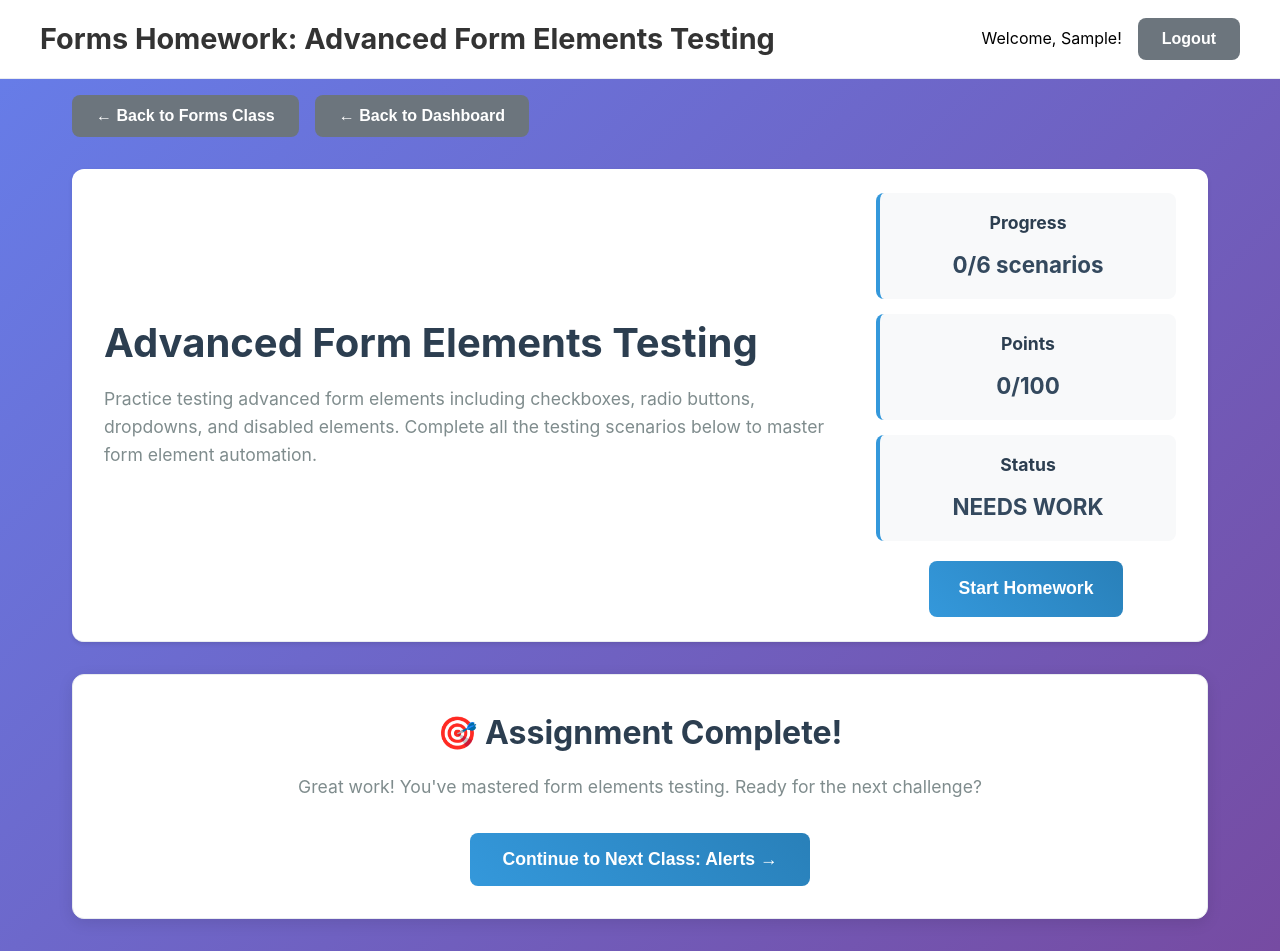
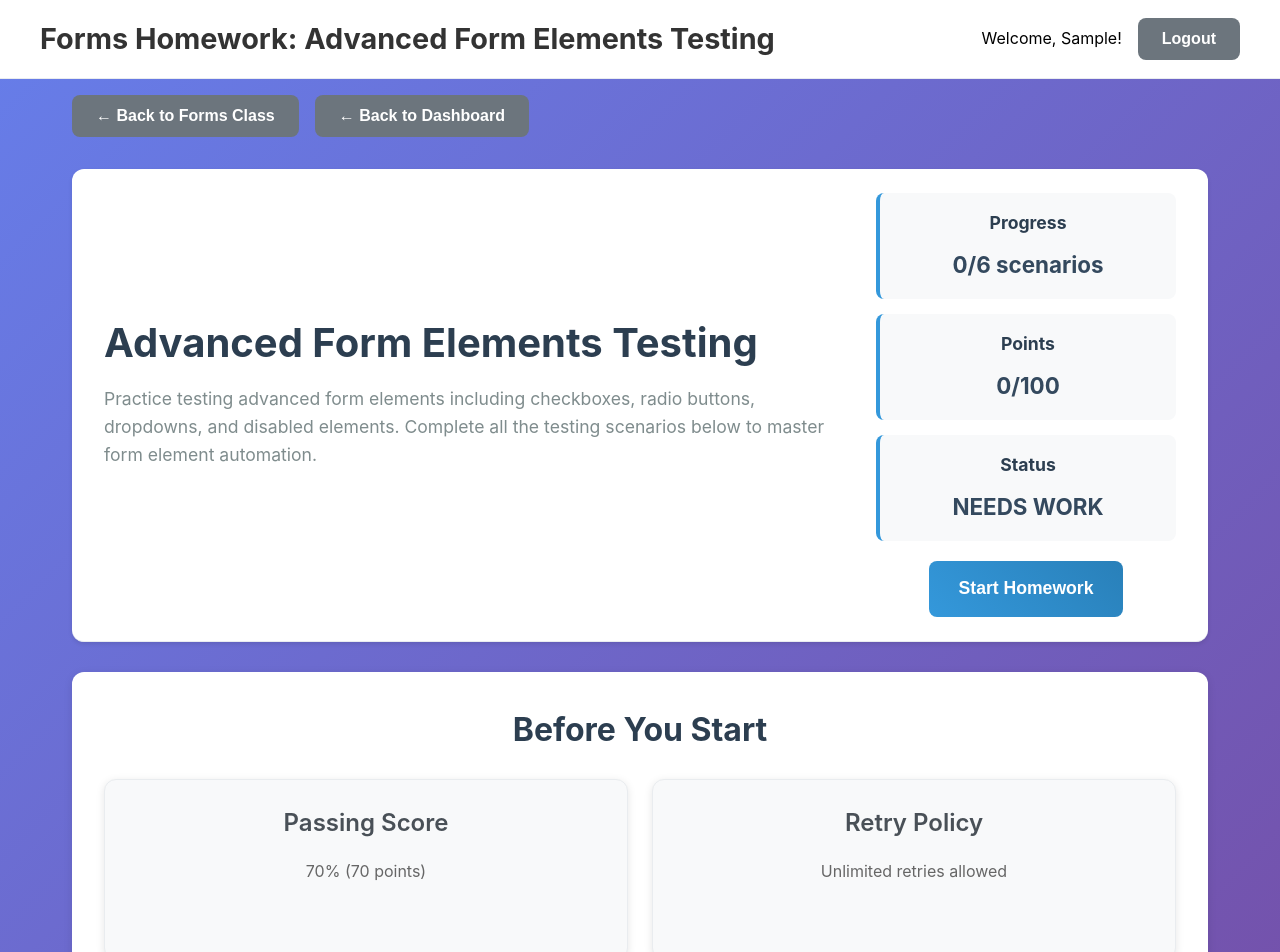
Before and after one commit to TanyaKars/ES, a React (Vite) app in the folder ui/: page /homework/forms in a window 1280 px wide. Shown: the top 952 px of the page. Built offline with nearby package versions, Linux system fonts and the light colour scheme; sample sign-in values are in the browser's storage.

Commit message:
add Before you start box on the forms HW

```diff
--- a/ui/src/data/homework/formsHomeworkData.ts
+++ b/ui/src/data/homework/formsHomeworkData.ts
@@ -79,3 +79,10 @@ export const formsHomeworkScenarios: HomeworkScenarioData[] = [
     ]
   }
 ];
+
+export const formsHomeworkConfig = {
+  maxPoints: 100,
+  passingScore: 70,
+  allowRetry: true,
+  showHints: true
+};
--- a/ui/src/pages/homework/FormsHomework.tsx
+++ b/ui/src/pages/homework/FormsHomework.tsx
@@ -3,10 +3,11 @@ import HomeworkLayout from '../../components/homework/HomeworkLayout';
 import HomeworkResults from '../../components/homework/HomeworkResults';
 import CallToAction from '../../components/CallToAction.tsx';
 import HomeworkScenarioCard from '../../components/alert-elements/HomeworkScenarioCard.tsx';
+import InfoCard from '../../components/alert-elements/InfoCard';
 import { useAuth } from '../../hooks/useAuth';
 import { useHomeworkState } from '../../hooks/useHomeworkState';
 import { callToActionConfigs } from '../../data/callToActionData.ts';
-import { formsHomeworkScenarios } from '../../data/homework/formsHomeworkData.ts';
+import { formsHomeworkScenarios, formsHomeworkConfig } from '../../data/homework/formsHomeworkData.ts';
 
 const FormsHomework: React.FC = () => {
   const { user, isLoading } = useAuth();
@@ -82,6 +83,22 @@ const FormsHomework: React.FC = () => {
       onSubmitHomework={submitHomework}
       onTryAgain={resetHomework}
     >
+      {!isStarted && !showResults && (
+        <div className="pre-start-info">
+          <h2>Before You Start</h2>
+          <div className="cards-grid small">
+            <InfoCard
+              title="Passing Score"
+              description={`${formsHomeworkConfig.passingScore}% (${(formsHomeworkConfig.maxPoints * formsHomeworkConfig.passingScore / 100)} points)`}
+            />
+            <InfoCard
+              title="Retry Policy"
+              description={formsHomeworkConfig.allowRetry ? 'Unlimited retries allowed' : 'One attempt only'}
+            />
+          </div>
+        </div>
+      )}
+
       {isStarted && !showResults && (
         <>
           <div className="practice-section">
```
